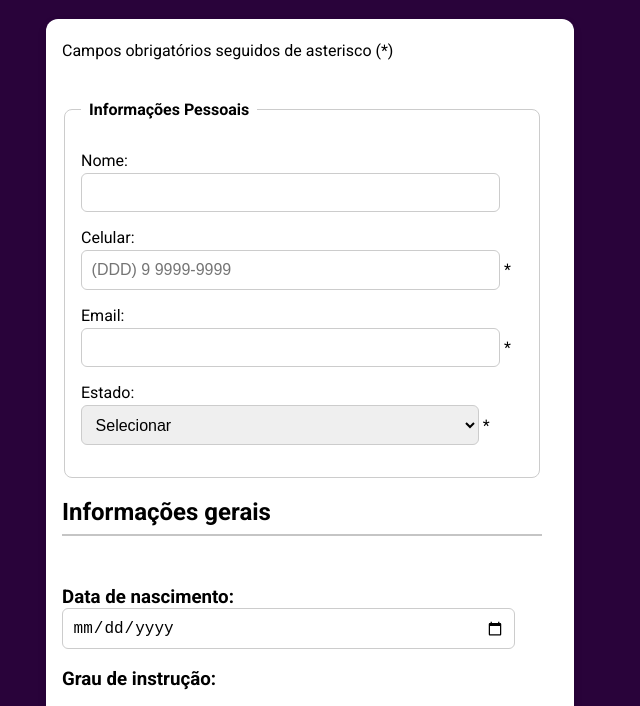
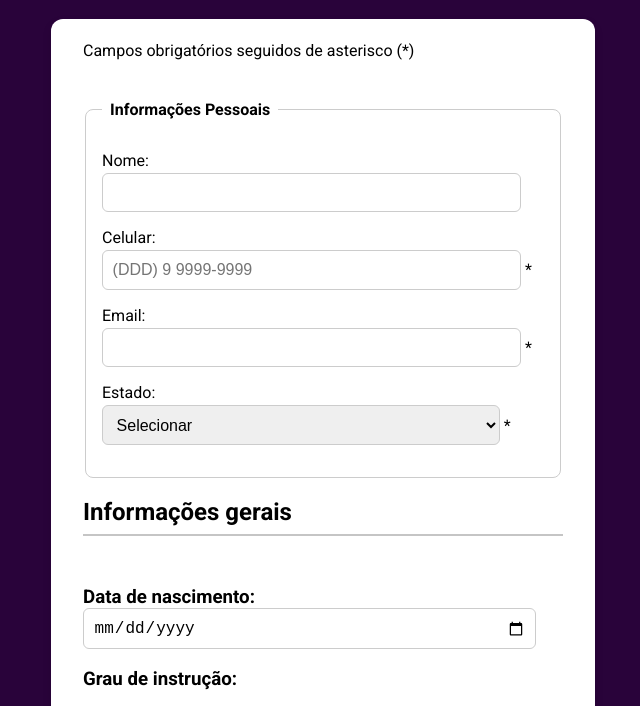
Before and after one commit to BrenoGurgel2719/calculo-imc, a plain HTML site: page index.html in a window 1280 px wide. Shown: the part 61-767 px from the top of the page, without its empty margins (294-934 px from the left). Drawn offline with Linux system fonts and the light colour scheme; a web font is replaced by a local one.

Commit message:
Update index.html

```diff
--- a/index.html
+++ b/index.html
@@ -42,7 +42,7 @@
             box-shadow: 0 4px 10px rgba(0, 0, 0, 0.1);
             font-family: "Roboto", sans-serif;
             width: 80%;
-            padding-left: 1rem;
+           margin-left: 5px;
         }
 
         form > p{
```
